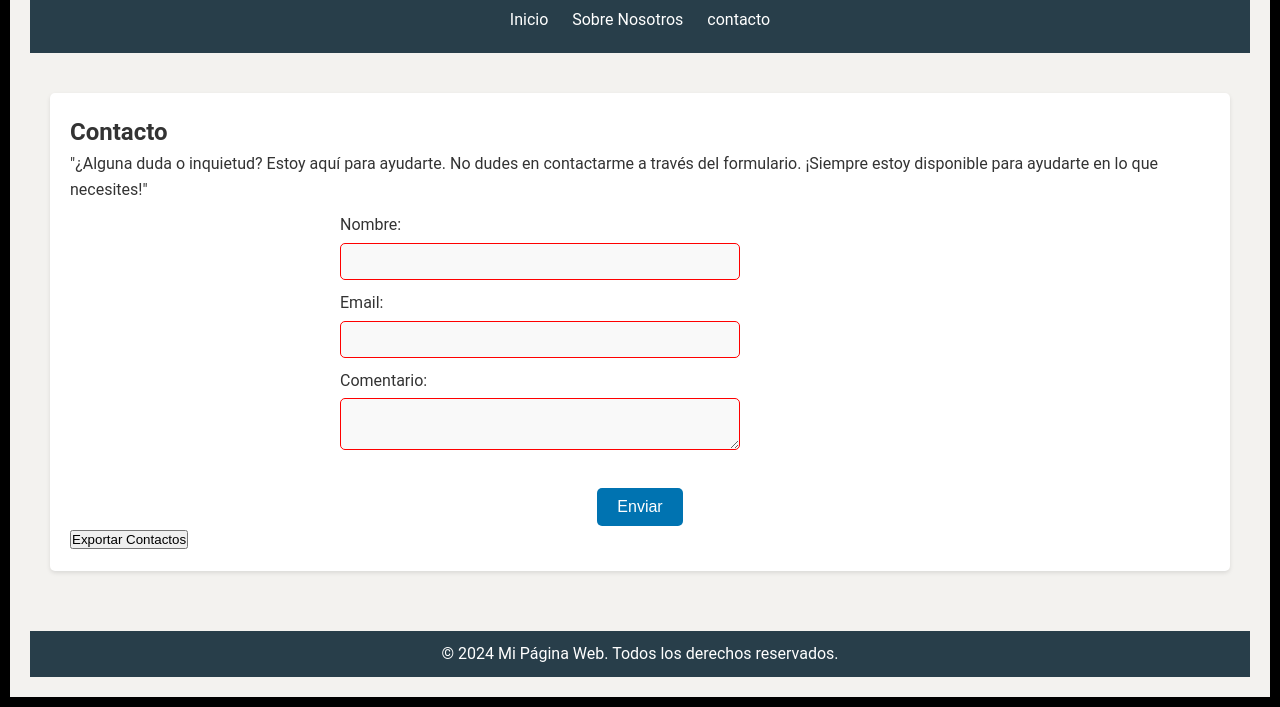
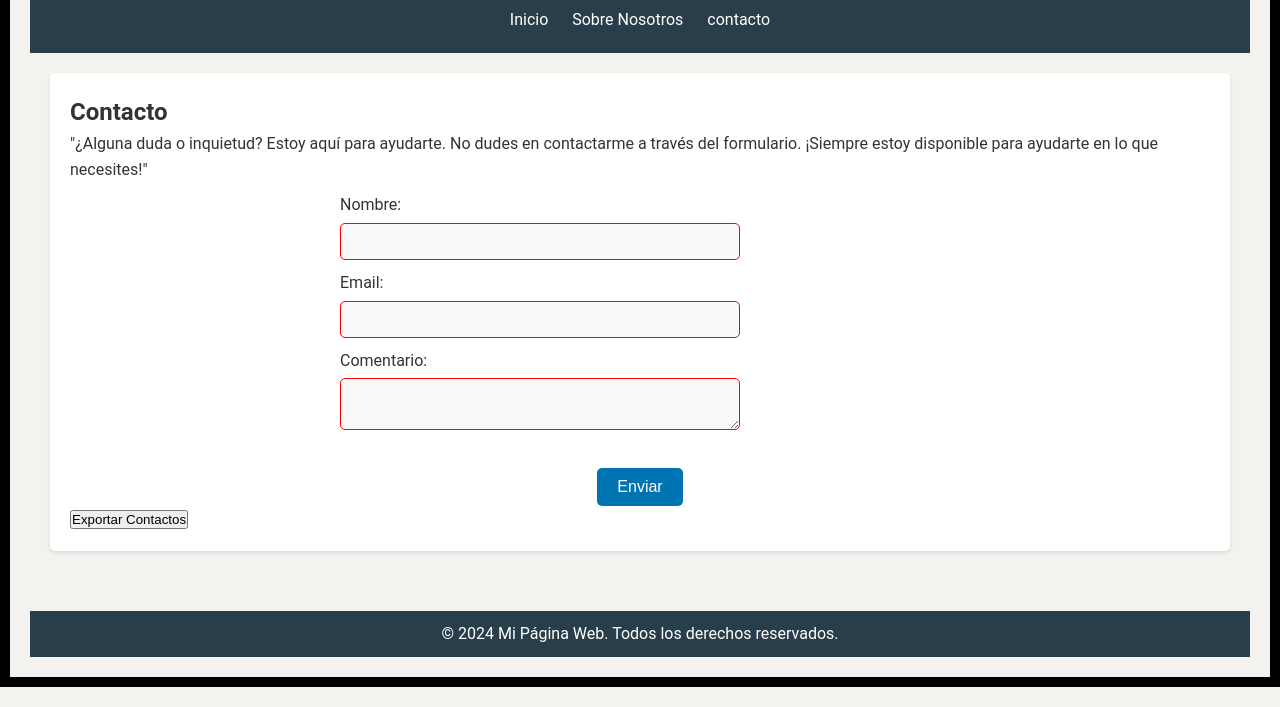
Before and after one commit to TejadaDiego/New-Fashion-Vsion, a plain HTML site: page contacto.html in a window 1280 px wide. Shown: the part 104-811 px from the top of the page. Drawn offline with Linux system fonts and the light colour scheme.

Commit message:
Update contacto.html

```diff
--- a/contacto.html
+++ b/contacto.html
@@ -28,21 +28,6 @@
             background-attachment: fixed;
             margin: 0;
             padding: 0;
-        }
-
-        /* Estilos para la sección de contacto */
-        #contacto {
-            background-image: url('l.jpg');
-            background-size: cover;
-            background-position: center;
-            background-attachment: fixed;
-            padding: 20px;
-            margin-top: 20px; /* Espacio adicional arriba para separarlo del encabezado */
-        }
-
-        /* Estilos para el formulario de contacto */
-        #contacto-form {
-            /* Estilos específicos si los necesitas */
         }
     </style>
 
```
